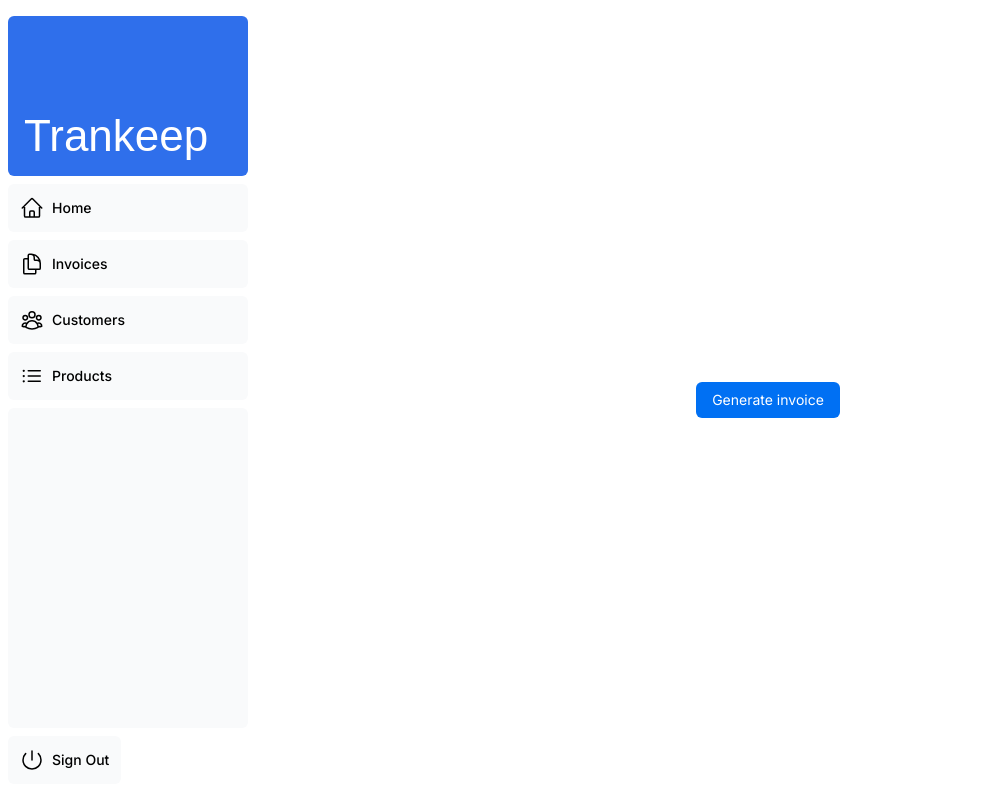
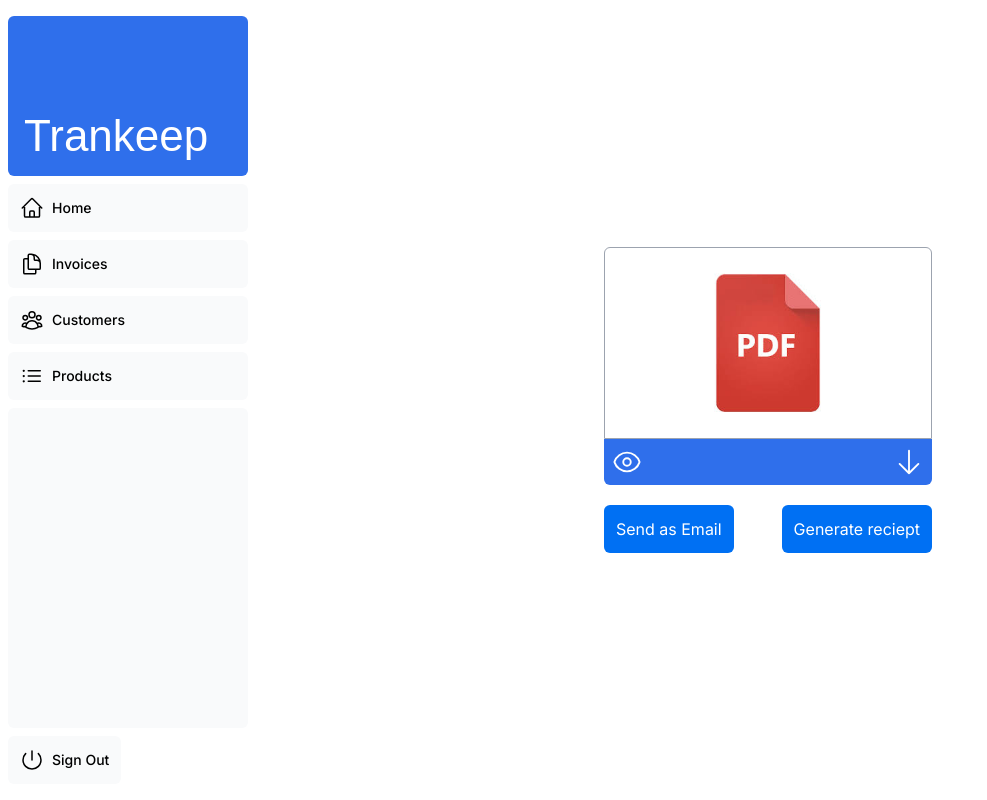
Before and after one commit to EbubeEvan/Trankeep, a Next.js app: page /dashboard/invoices/1/view in a window 1280 px wide. Shown: the whole page, without its empty margins (0-987 px from the left). Built offline with nearby package versions, Linux system fonts and the light colour scheme; a web font is replaced by a local one.

Commit message:
fixed view page

```diff
--- a/app/dashboard/invoices/[id]/view/page.tsx
+++ b/app/dashboard/invoices/[id]/view/page.tsx
@@ -1,43 +1,11 @@
-"use client";
-
-import { useState } from "react";
-import Image from "next/image";
-import { EyeIcon, ArrowDownIcon } from "@heroicons/react/24/outline";
 import ViewForm from "@app/ui/invoices/view-form";
 
 const page = () => {
-  const [pdfurl, setPdfUrl] = useState("");
-  const [generate, setGenerate] = useState(false);
-
   return (
     <main className="flex h-full flex-col items-center justify-center">
-      <div>
-        {!pdfurl ? (
-          <div>
-            <button className="rounded-md bg-blue-500 px-4 py-2 text-sm text-white transition-colors hover:bg-blue-400">
-              {!generate ? "Generate invoice" : "Generating..."}
-            </button>
-          </div>
-        ) : (
-          <div>
-            <div className="border border-gray-400 p-5 rounded-t-md flex justify-center">
-              <Image
-                src="/pdf-icon.png"
-                alt="pdf icon"
-                width={150}
-                height={150}
-              />
-              </div>
-              <div className="bg-blue-600 flex justify-between w-full h-full border-gray-400 rounded-b-md p-2">
-                <EyeIcon width={30} className="text-white cursor-pointer "/>
-                <ArrowDownIcon width={30} className="text-white cursor-pointer "/>
-              </div>
-               <ViewForm/>
-          </div>
-        )}
-      </div>
+      <ViewForm/>
     </main>
-  );
+  )
 };
 
 export default page;
--- a/app/ui/invoices/view-form.tsx
+++ b/app/ui/invoices/view-form.tsx
@@ -1,12 +1,56 @@
-import React from 'react'
+"use client";
+
+import { useState } from "react";
+import Image from "next/image";
+import { EyeIcon, ArrowDownIcon } from "@heroicons/react/24/outline";
 
 const ViewForm = () => {
+  const [pdfurl, setPdfUrl] = useState("a");
+  const [generate, setGenerate] = useState(false);
+
   return (
-    <form action="" className='flex gap-x-[3rem] gap-y-[2rem] flex-col md:flex-row mt-5'>
-        <button className='bg-blue-500 text-white p-3 rounded-md'>Send as Email</button>
-        <button type='submit' className='bg-blue-500 text-white p-3 rounded-md'>Generate reciept</button>
-    </form>
-  )
-}
+    <div>
+      {!pdfurl ? (
+        <div>
+          <form action="">
+            <button className="rounded-md bg-blue-500 px-4 py-2 text-sm text-white transition-colors hover:bg-blue-400">
+              {!generate ? "Generate invoice" : "Generating..."}
+            </button>
+          </form>
+        </div>
+      ) : (
+        <div>
+          <div className="border border-gray-400 p-5 rounded-t-md flex justify-center">
+            <Image
+              src="/pdf-icon.png"
+              alt="pdf icon"
+              width={150}
+              height={150}
+              priority={true}
+            />
+          </div>
+          <div className="bg-blue-600 flex justify-between w-full h-full border-gray-400 rounded-b-md p-2">
+            <EyeIcon width={30} className="text-white cursor-pointer " />
+            <ArrowDownIcon width={30} className="text-white cursor-pointer " />
+          </div>
+          <form
+            action=""
+            className="flex gap-x-[3rem] gap-y-[1.5rem] flex-col md:flex-row mt-5"
+          >
+            <button className="bg-blue-500 text-white p-3 rounded-md">
+              Send as Email
+            </button>
+            <button
+              type="submit"
+              className="bg-blue-500 text-white p-3 rounded-md"
+            >
+              Generate reciept
+            </button>
+          </form>
+        </div>
+      )}
+    </div>
+  );
+};
 
-export default ViewForm
+export default ViewForm;
```
